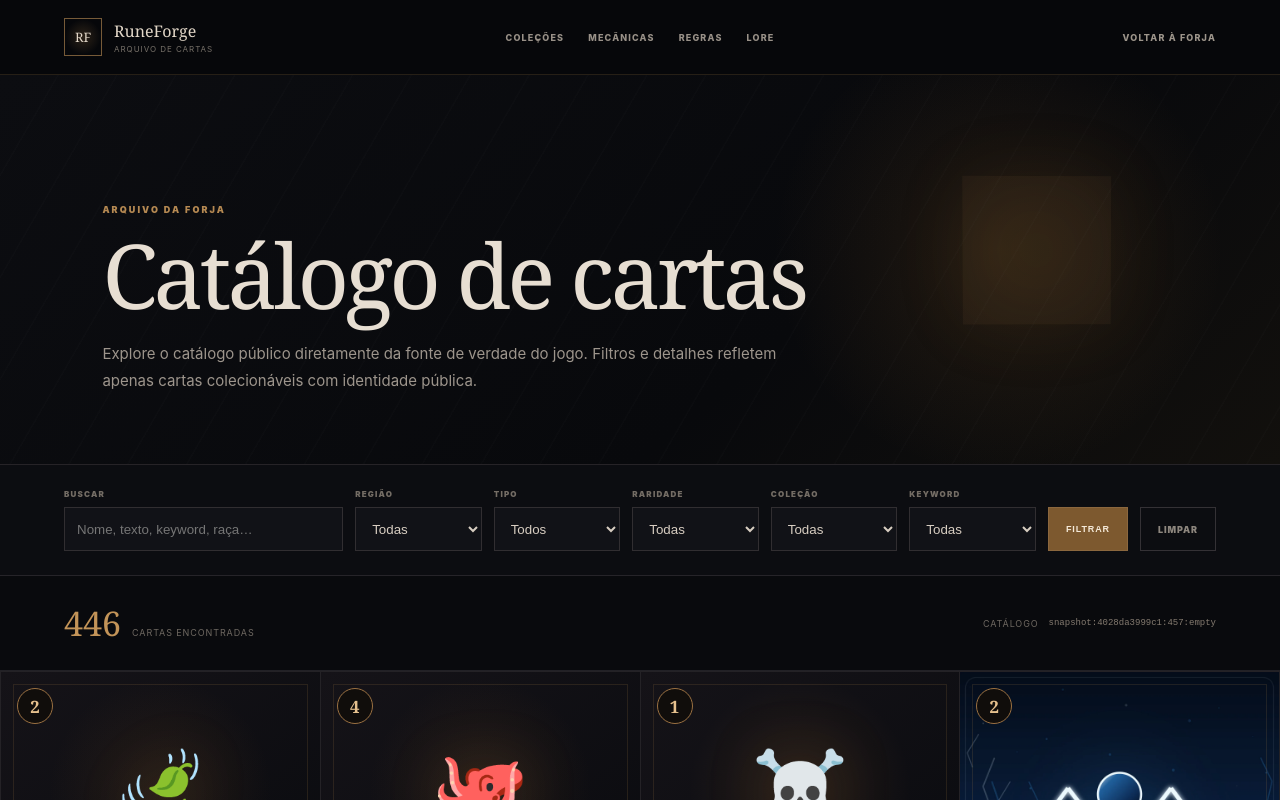
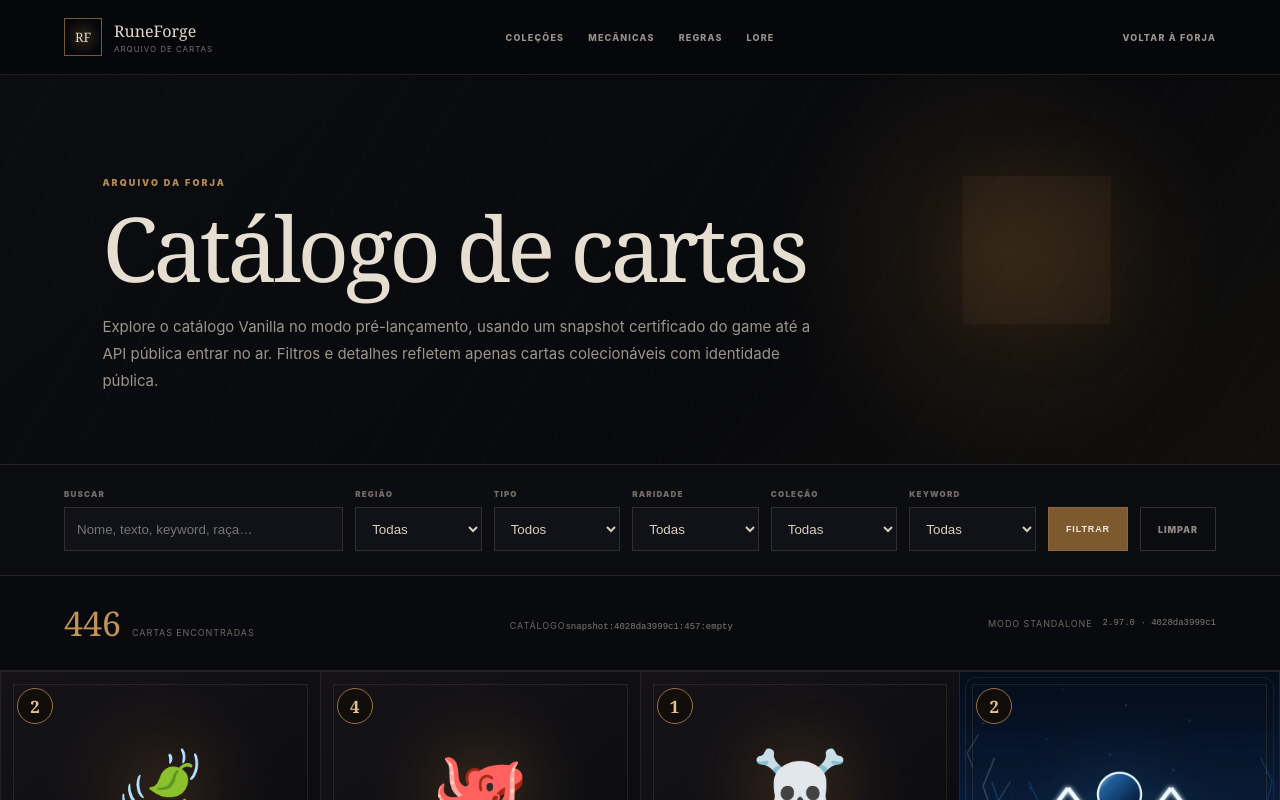
Before and after one commit to EntropiaEKaos/SiteRuneForged, a Next.js app: page /cards in a window 1280 px wide. Shown: the top 800 px of the page. Built offline with nearby package versions, Linux system fonts and the light colour scheme.

Commit message:
feat(cards): expose standalone catalog source in UI

```diff
--- a/src/app/cards/page.tsx
+++ b/src/app/cards/page.tsx
@@ -1,5 +1,5 @@
 import Link from "next/link";
-import { getPublicCardCatalog, type CardCatalogQuery, type CardFacet } from "@/lib/cards/public-catalog";
+import { getPublicCardCatalog, getStandaloneCardSnapshotInfo, type CardCatalogQuery, type CardFacet } from "@/lib/cards/public-catalog";
 
 type Search = Record<string, string | string[] | undefined>;
 
@@ -42,6 +42,7 @@ function options(facets: CardFacet[]) {
 export default async function CardsPage({ searchParams }: { searchParams?: Promise<Search> }) {
   const query = queryFrom((await searchParams) ?? {});
   const state = await getPublicCardCatalog(query);
+  const snapshot = getStandaloneCardSnapshotInfo();
 
   return (
     <main className="catalog-shell">
@@ -63,16 +64,16 @@ export default async function CardsPage({ searchParams }: { searchParams?: Promi
         <div>
           <span className="content-kicker">ARQUIVO DA FORJA</span>
           <h1>Catálogo de cartas</h1>
-          <p>Explore o catálogo público diretamente da fonte de verdade do jogo. Filtros e detalhes refletem apenas cartas colecionáveis com identidade pública.</p>
+          <p>{state.available && state.source === "api" ? "Explore o catálogo público diretamente da API do jogo." : "Explore o catálogo Vanilla no modo pré-lançamento, usando um snapshot certificado do game até a API pública entrar no ar."} Filtros e detalhes refletem apenas cartas colecionáveis com identidade pública.</p>
         </div>
         <div className="catalog-sigil" aria-hidden="true">◆</div>
       </section>
 
       {!state.available ? (
         <section className="card-catalog-empty">
-          <span>CONEXÃO INDISPONÍVEL</span>
-          <h2>O arquivo de cartas não respondeu.</h2>
-          <p>O portal não mantém uma cópia paralela do catálogo. Tente novamente quando a API pública do RuneForge estiver disponível.</p>
+          <span>CATÁLOGO INDISPONÍVEL</span>
+          <h2>Não foi possível abrir nem a API nem o snapshot local.</h2>
+          <p>O deploy está incompleto. O snapshot certificado deve acompanhar o portal para o modo pré-lançamento.</p>
           <Link href="/cards">Tentar novamente</Link>
         </section>
       ) : (
@@ -124,6 +125,10 @@ export default async function CardsPage({ searchParams }: { searchParams?: Promi
           <section className="catalog-summary">
             <div><strong>{state.data.total}</strong><span>cartas encontradas</span></div>
             <div><span>Catálogo</span><code>{state.data.catalogRevision}</code></div>
+            <div className="catalog-source" data-catalog-source={state.source}>
+              <span>{state.source === "api" ? "Fonte ao vivo" : "Modo standalone"}</span>
+              <code>{state.source === "api" ? "RuneForgedTCG API" : `${snapshot.release} · ${snapshot.commitShort}`}</code>
+            </div>
           </section>
 
           {state.data.items.length ? (
```
